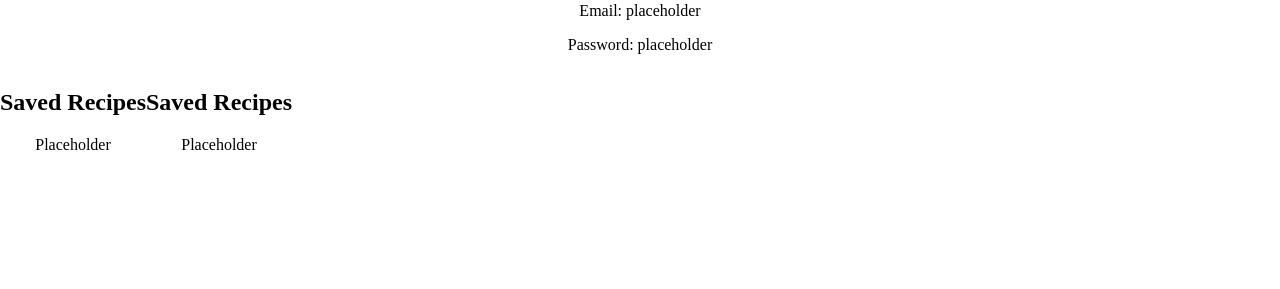
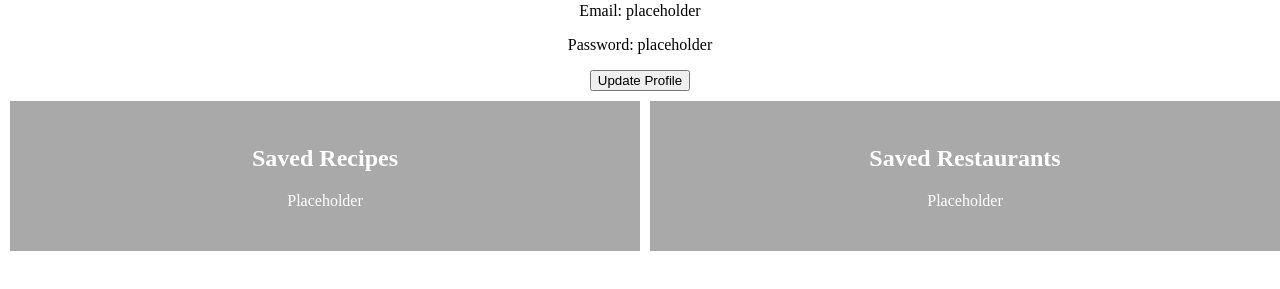
Before and after one commit to GikaiA/food-rec, a React (Vite) app in the folder food-rec/: page /profile in a window 1280 px wide. Shown: the part 213-502 px from the top of the page. Built offline with nearby package versions, Linux system fonts and the light colour scheme; no server answers.

Commit message:
attempted email verification

```diff
--- a/food-rec/src/Login/Login.jsx
+++ b/food-rec/src/Login/Login.jsx
@@ -16,6 +16,17 @@ const Login = () => {
     try {
       // Sign in user with email and password
       await signInWithEmailAndPassword(auth, email, password);
+
+      const userCredential = await signInWithEmailAndPassword(
+        auth,
+        email,
+        password
+      );
+
+      if (!userCredential.user.emailVerified) {
+        setError("Please verify your email before logging in.");
+        return;
+      }
       console.log("User logged in successfully");
       setError("");
       navigate("/dashboard"); // Redirect to a protected page
--- a/food-rec/src/Profile/Profile.css
+++ b/food-rec/src/Profile/Profile.css
@@ -1,17 +1,31 @@
-.profile{
-    display: block;
-    text-align: center;
+.profile {
+  display: block;
+  text-align: center;
 }
 
-.profile-section{
-display: block;
+.profile-section {
+  display: block;
 }
 
-.information-section{
-    display: block;
+.information-section {
+  display: block;
 }
 
+.update-button{
+    margin-bottom: 10px;
+}
+.saved-info-section {
+  display: flex;
+  justify-content: center;
+}
 
-.saved-info-section{
-    display: flex;
+.sub-info {
+  width: 100%;
+  display: block;
+  text-align: center;
+  margin-left: 10px;
+  float: left;
+  padding: 25px;
+  background-color: darkgray;
+  color: white;
 }
--- a/food-rec/src/Profile/Profile.jsx
+++ b/food-rec/src/Profile/Profile.jsx
@@ -10,13 +10,16 @@ function Profile() {
         <div className='information-section'>
           <p>Email: placeholder</p>
           <p>Password: placeholder</p>
+          <button className='update-button'>
+            Update Profile
+          </button>
           <div className='saved-info-section'>
             <div className='sub-info'>
               <h2>Saved Recipes</h2>
               <p>Placeholder</p>
             </div>
             <div className='sub-info'>
-              <h2>Saved Recipes</h2>
+              <h2>Saved Restaurants</h2>
               <p>Placeholder</p>
             </div>
           </div>
--- a/food-rec/src/Register/Register.css
+++ b/food-rec/src/Register/Register.css
@@ -7,6 +7,21 @@
 
 .register-form {
   display: block;
+}
+
+label {
+  font-size: 18px;
+  padding-right: 10px;
+}
+
+.input-field {
+  font-size: 16px;
+  width: 100%;
+  max-width: 100%;
+  padding: 5px;
+  background-color: lightgray;
+  border-color: transparent;
+  border-radius: 5px;
 }
 
 .divider {
--- a/food-rec/src/Register/Register.jsx
+++ b/food-rec/src/Register/Register.jsx
@@ -34,6 +34,8 @@ const Register = () => {
       );
 
       await sendEmailVerification(userCredential.user);
+      // Don't navigate to dashboard yet - wait for verification
+    // navigate("/email-verification");
 
       console.log("Registered user:", userCredential.user);
       console.log("First Name:", firstName);
```
Also changed, not shown: food-rec/src/EmailVerification/EmailVerification.jsx (added, +66 -0 lines), food-rec/src/EmailVerification/EmailVerification.css (added).
